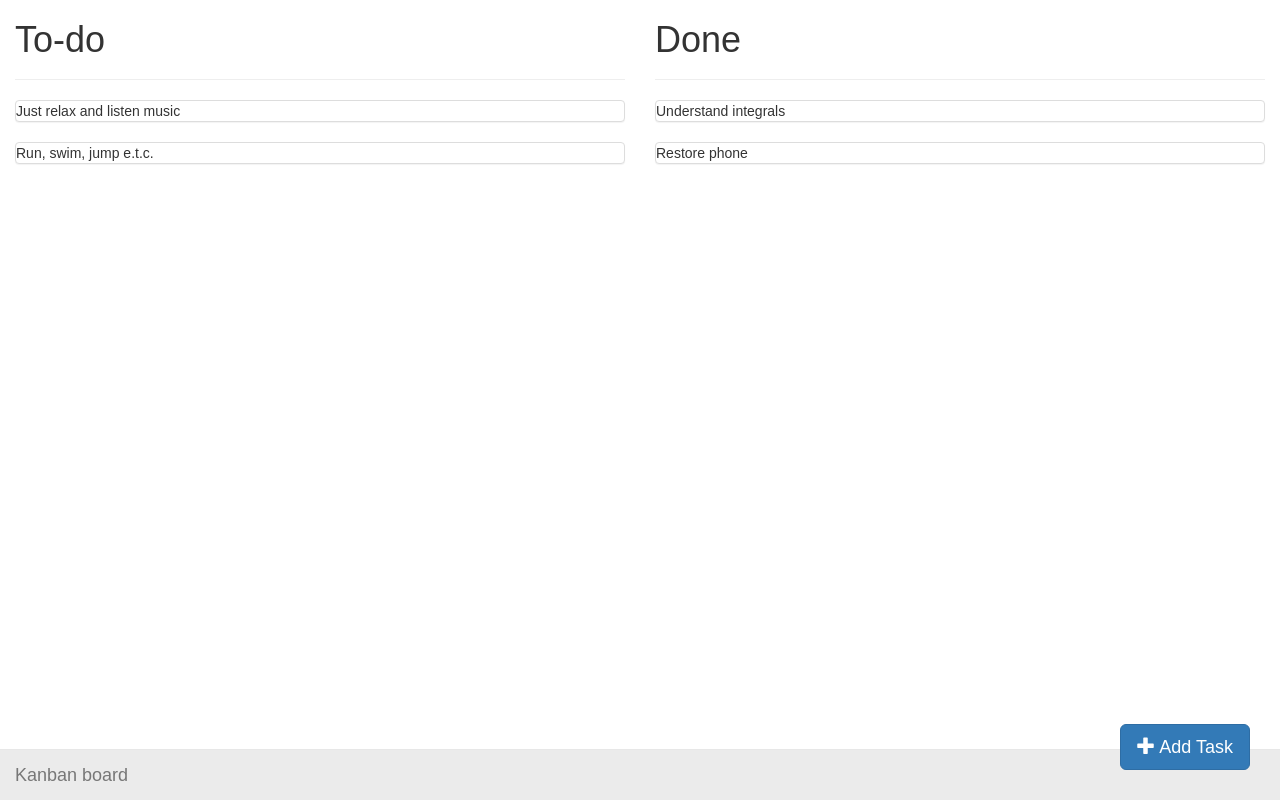
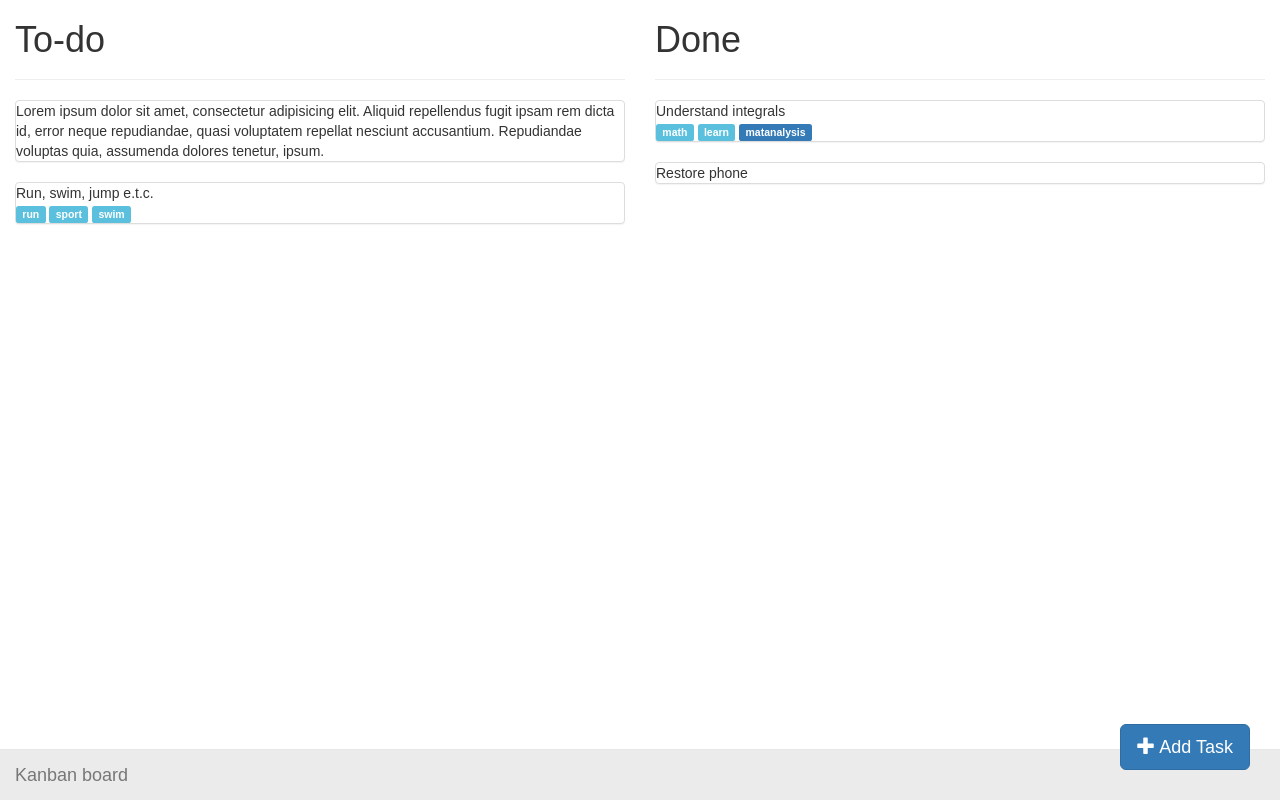
Before and after one commit to i1yas/Kanban-board, a React (Create React App) app: page / in a window 1280 px wide. Built offline with nearby package versions, Linux system fonts and the light colour scheme.

Commit message:
Add labels for Task

```diff
--- a/src/App.js
+++ b/src/App.js
@@ -10,11 +10,12 @@
 		tasks: [
 			{
 				title: "Rest",
-				content: "Just relax and listen music"
+				content: "Lorem ipsum dolor sit amet, consectetur adipisicing elit. Aliquid repellendus fugit ipsam rem dicta id, error neque repudiandae, quasi voluptatem repellat nesciunt accusantium. Repudiandae voluptas quia, assumenda dolores tenetur, ipsum."
 			},
 			{
 				title: "Do sport",
-				content: "Run, swim, jump e.t.c."
+				content: "Run, swim, jump e.t.c.",
+				labels: ["run", "sport", "swim"]
 			}
 		]
 	},
@@ -23,7 +24,9 @@
 		tasks: [
 			{
 				title: "Learn",
-				content: "Understand integrals"
+				content: "Understand integrals",
+				labels: ["math", "learn"],
+				importantLabels: ["matanalysis"]
 			},
 			{
 				title: "Phone",
--- a/src/components/Board.jsx
+++ b/src/components/Board.jsx
@@ -12,7 +12,14 @@
 			<div className="content">
 				{props.tasks.map((task, ind) => {
 					return (
-						<Task key={ind} title={task.title}>{task.content}</Task>
+						<Task
+							key={ind}
+							title={task.title}
+							labels={task.labels}
+							importantLabels={task.importantLabels}
+						>
+							{task.content}
+						</Task>
 					);
 				})}
 			</div>
--- a/src/components/Task.jsx
+++ b/src/components/Task.jsx
@@ -1,14 +1,40 @@
-import React from 'react';
-import {Panel} from 'react-bootstrap';
+import React from "react";
+import { Panel, Label } from "react-bootstrap";
 
 function Task(props) {
 	return (
 		<div className="Task">
 			<Panel header={props.title}>
+				<div className="Task__content">
 					{props.children}
+				</div>
+				<div className="Task__labels">
+					{props.labels &&
+						props.labels.map((label, ind) => {
+							return (
+								<span key={ind} className="Task__label">
+									<Label bsStyle="info">
+										{label}
+									</Label>
+									{"\u00A0"}
+								</span>
+							);
+						})}
+					{props.importantLabels &&
+						props.importantLabels.map((label, ind) => {
+							return (
+								<span key={ind} className="Task__label">
+									<Label bsStyle="primary">
+										{label}
+									</Label>
+									{"\u00A0"}
+								</span>
+							);
+						})}
+				</div>
 			</Panel>
 		</div>
-    )
+	);
 }
 
 export default Task;
```
Lines whose indentation alone changed are shown as unchanged.
